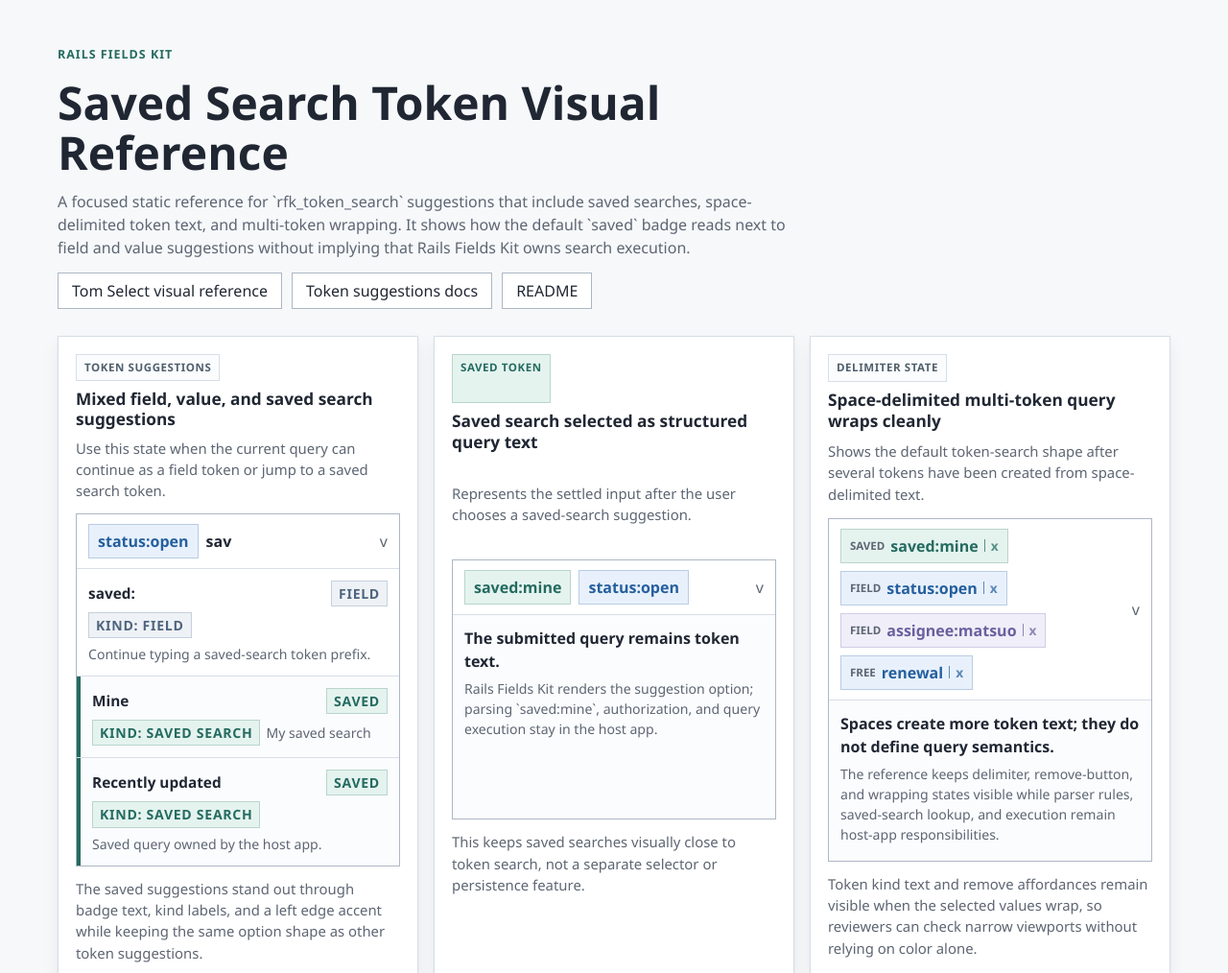
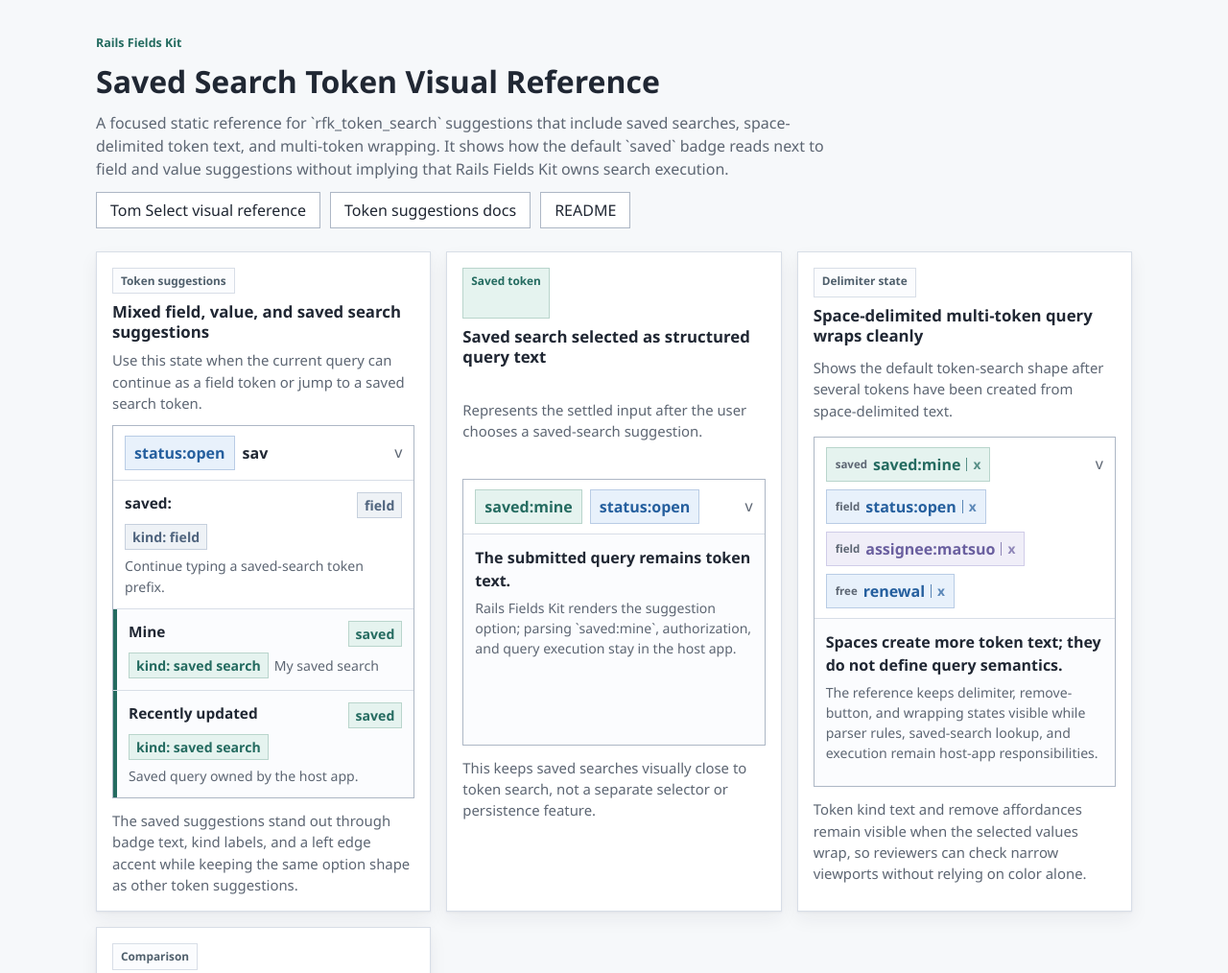
Before and after one commit to barnet-co-jp/rails_fields_kit, a website: page doc/token_search_saved_search_visual_reference.html in a window 1280 px wide. Shown: the top 1014 px of the page at 96% size. Drawn offline with Linux system fonts and the light colour scheme.

Commit message:
docs: refresh token search visual density on current main

```diff
--- a/doc/token_search_saved_search_visual_reference.html
+++ b/doc/token_search_saved_search_visual_reference.html
@@ -38,23 +38,23 @@
       }
 
       main {
-        width: min(1160px, calc(100% - 32px));
+        width: min(1080px, calc(100% - 32px));
         margin: 0 auto;
-        padding: 48px 0 64px;
+        padding: 36px 0 56px;
       }
 
       .hero {
         display: grid;
-        gap: 14px;
-        margin-bottom: 28px;
+        gap: 12px;
+        margin-bottom: 24px;
       }
 
       .eyebrow {
         color: var(--accent);
         font-size: 0.78rem;
         font-weight: 700;
-        letter-spacing: 0.08em;
-        text-transform: uppercase;
+        letter-spacing: 0;
+        text-transform: none;
       }
 
       h1,
@@ -62,10 +62,10 @@
       p { margin: 0; }
 
       h1 {
-        max-width: 820px;
-        font-size: clamp(2rem, 4vw, 3rem);
+        max-width: 780px;
+        font-size: 2rem;
         font-weight: 650;
-        line-height: 1.08;
+        line-height: 1.15;
       }
 
       .lede {
@@ -96,14 +96,14 @@
 
       .grid {
         display: grid;
-        grid-template-columns: repeat(auto-fit, minmax(280px, 1fr));
+        grid-template-columns: repeat(auto-fit, minmax(260px, 1fr));
         gap: 16px;
       }
 
       .card {
         display: grid;
         gap: 12px;
-        padding: 18px;
+        padding: 16px;
         border: 1px solid var(--line);
         background: var(--surface);
         box-shadow: var(--shadow);
@@ -117,10 +117,10 @@
       .tag,
       .badge,
       .option-kind {
-        font-size: 0.72rem;
+        font-size: 0.74rem;
         font-weight: 700;
-        letter-spacing: 0.05em;
-        text-transform: uppercase;
+        letter-spacing: 0;
+        text-transform: none;
       }
 
       .tag {
@@ -138,7 +138,7 @@
       }
 
       h2 {
-        font-size: 1.08rem;
+        font-size: 1.05rem;
         line-height: 1.25;
       }
 
@@ -158,7 +158,7 @@
 
       .control-top {
         display: flex;
-        align-items: center;
+        align-items: flex-start;
         gap: 8px;
         min-height: 50px;
         padding: 10px 12px;
@@ -207,7 +207,8 @@
         color: var(--muted);
         font-size: 0.72rem;
         font-weight: 700;
-        text-transform: uppercase;
+        letter-spacing: 0;
+        text-transform: none;
       }
 
       .token-remove {
@@ -229,6 +230,7 @@
       .caret {
         flex: none;
         color: var(--muted);
+        padding-top: 5px;
       }
 
       .dropdown {
@@ -247,7 +249,7 @@
 
       .option-title {
         display: flex;
-        align-items: center;
+        align-items: flex-start;
         justify-content: space-between;
         gap: 10px;
       }
@@ -255,6 +257,7 @@
       .option-title strong {
         min-width: 0;
         font-size: 0.96rem;
+        overflow-wrap: anywhere;
       }
 
       .option-meta {
@@ -267,10 +270,12 @@
       .badge,
       .option-kind {
         flex: none;
+        max-width: 100%;
         padding: 2px 7px;
         border: 1px solid var(--line);
         background: #eef2f6;
         color: #526170;
+        overflow-wrap: anywhere;
       }
 
       .badge.field,
@@ -310,7 +315,7 @@
       .legend,
       .review-checklist {
         margin-top: 20px;
-        padding: 16px 18px;
+        padding: 16px;
         border: 1px solid var(--line);
         background: var(--surface);
       }
@@ -335,15 +340,18 @@
 
       @media (max-width: 640px) {
         main {
-          width: min(100% - 20px, 1160px);
-          padding-top: 40px;
-          padding-bottom: 56px;
+          width: min(100% - 20px, 1080px);
+          padding-top: 32px;
+          padding-bottom: 48px;
         }
 
-        .card { padding: 16px; }
+        h1 { font-size: 1.7rem; }
+
+        .grid { grid-template-columns: 1fr; }
+
+        .card { padding: 14px; }
 
         .option-title {
-          align-items: flex-start;
           flex-direction: column;
         }
       }
@@ -368,7 +376,7 @@
       <section class="grid" aria-label="Saved search token suggestion states">
         <article class="card">
           <div class="card-header">
-            <span class="tag">Token Suggestions</span>
+            <span class="tag">Token suggestions</span>
             <h2>Mixed field, value, and saved search suggestions</h2>
             <p>Use this state when the current query can continue as a field token or jump to a saved search token.</p>
           </div>
@@ -418,7 +426,7 @@
 
         <article class="card">
           <div class="card-header">
-            <span class="tag saved">Saved Token</span>
+            <span class="tag saved">Saved token</span>
             <h2>Saved search selected as structured query text</h2>
             <p>Represents the settled input after the user chooses a saved-search suggestion.</p>
           </div>
@@ -442,7 +450,7 @@
 
         <article class="card">
           <div class="card-header">
-            <span class="tag">Delimiter State</span>
+            <span class="tag">Delimiter state</span>
             <h2>Space-delimited multi-token query wraps cleanly</h2>
             <p>Shows the default token-search shape after several tokens have been created from space-delimited text.</p>
           </div>
@@ -522,6 +530,7 @@
         <ul>
           <li><strong>Desktop:</strong> saved-search options remain visually comparable with field and value options while the left edge accent and `kind: saved search` label are easy to scan.</li>
           <li><strong>Narrow viewport:</strong> long option titles, multi-token selections, remove affordances, and helper copy wrap inside the dropdown without clipping the badge, token, or card boundary.</li>
+          <li><strong>Density:</strong> the fixed hero size, plain-case chips, and unexpanded letter spacing keep the state-comparison cards ahead of decorative heading treatment.</li>
           <li><strong>Delimiter reading:</strong> the space-delimited multi-token state remains readable without implying that Rails Fields Kit owns token parsing or query execution.</li>
           <li><strong>Kind reading:</strong> saved, field, value, and free-text suggestions can be distinguished by visible text and layout, not color alone.</li>
           <li><strong>Boundary:</strong> the examples continue to show Rails Fields Kit rendering suggestion metadata while parsing, saved-search execution, storage, and authorization stay with the host app.</li>
```
